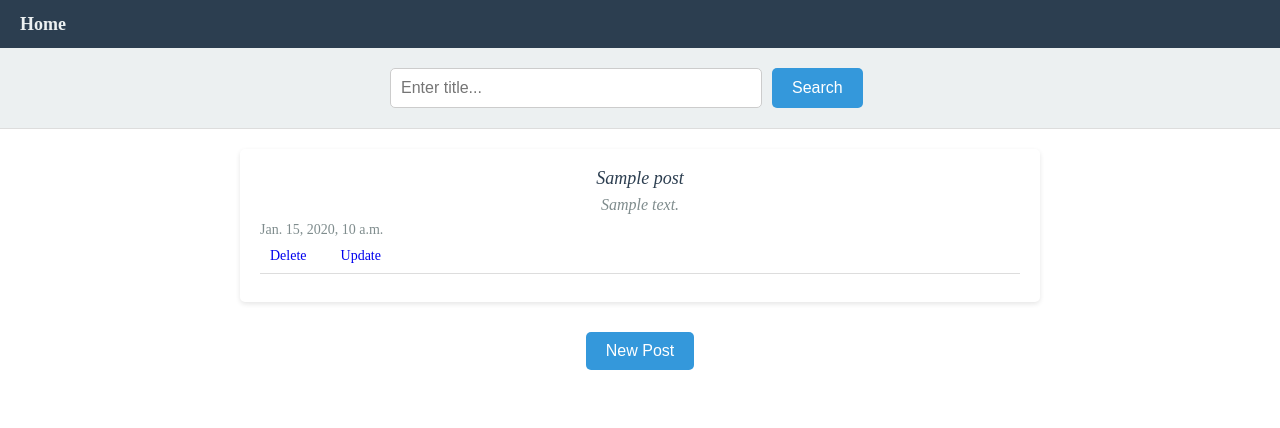
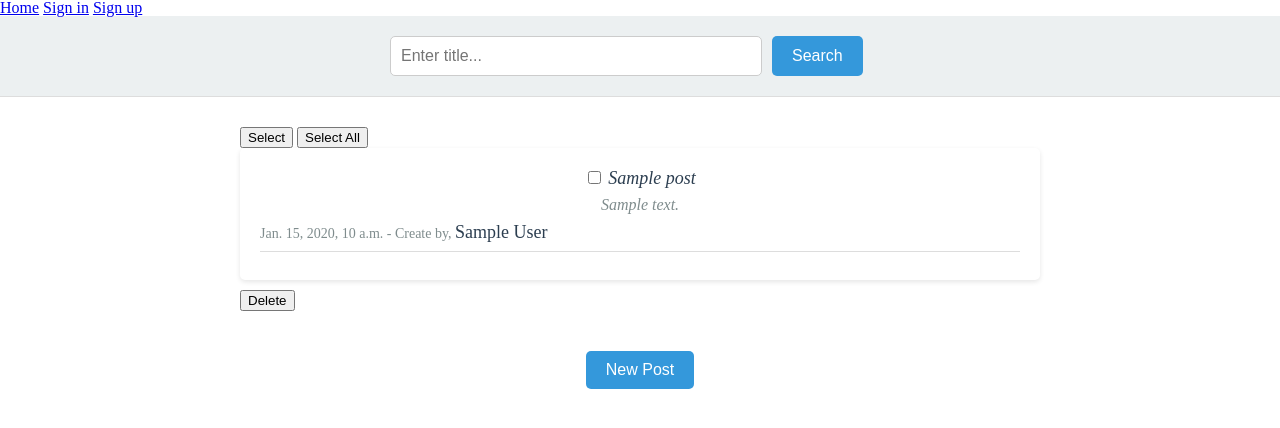
Before and after one commit to chien24/flask-tiny-app, a Django app: template blog_web/templates/blogApp/index.html in a window 1280 px wide. Shown: the top 428 px of the page. Run offline with Django 3.2, Linux system fonts and the light colour scheme; the template is opened without the code that fills it: most values are stand-ins (such as "Sample title", 1, 10 or a date in 2020).

Commit message:
Revert "update sign in, sign up template"
This reverts commit 7cca288ecb7611bcd577aa8f8d0c4797b353ac58.

```diff
--- a/blog_web/blogApp/views.py
+++ b/blog_web/blogApp/views.py
@@ -1,6 +1,8 @@
 from django.shortcuts import render, redirect, get_object_or_404
 from django.contrib.auth.models import User
 from django.contrib import messages
+from django.contrib.auth.decorators import login_required
+from django.core.paginator import Paginator, EmptyPage, PageNotAnInteger
 
 from .models import Post
 
--- a/blog_web/static/blogApp/CSS/index.css
+++ b/blog_web/static/blogApp/CSS/index.css
@@ -1,21 +1,3 @@
-/* Định dạng thanh navigation */
-nav {
-    background-color: #2c3e50;
-    padding: 15px 20px;
-    box-shadow: 0 2px 5px rgba(0, 0, 0, 0.1);
-}
-
-nav a {
-    color: #ecf0f1;
-    text-decoration: none;
-    font-size: 18px;
-    font-weight: bold;
-    transition: color 0.3s;
-}
-
-nav a:hover {
-    color: #3498db;
-}
 
 /* Định dạng thông báo (messages) */
 p i {
--- a/blog_web/templates/base.html
+++ b/blog_web/templates/base.html
@@ -13,6 +13,13 @@
     <body>
         <nav>
             <a href="{% url 'blogApp:home' %}">Home</a>
+            {% if user.is_authenticated %}
+            <span>Hello, <i>{{user.username}}</i></span>
+            <a href="{% url 'accounts:signout' %}">Sign out</a>
+            {% else %}
+            <a href="{% url 'accounts:signin' %}">Sign in</a>
+            <a href="{% url 'accounts:signup' %}">Sign up</a>
+            {% endif %}
         </nav>
         {% for message in messages %}
         <p><i>{{message}}</i></p>
--- a/blog_web/templates/blogApp/index.html
+++ b/blog_web/templates/blogApp/index.html
@@ -23,21 +23,35 @@
 
 <!-- CONTENT POSTs -->
 <main class="content">
+    <!-- select user post -->
+    {% if user.is_authenticated %}
+    <button class="select-mypost-button">My posts</button>
+    {% endif %}
+
+    <button class="select-button select" id="select-button" style="margin-top: 10px;">Select</button>
+    <button class="select-all-button select">Select All</button>
+    <form action="{% url 'blogApp:delete-list-posts' %}" method="post">
+        {% csrf_token %}
         <!-- LIST POST -->
         {% for post in posts %}
         <div class="post-content {{post.author.id}}">
             <p>
+                <input type="checkbox" name="post-select" id="post{{post.id}}" class="post-select-checkbox select post-select-checkbox{{post.author.id}}" value="{{post.id}}">
                 <strong>{{post.title}}</strong>
             </p>
             <p>{{post.content}}</p>
-        <i>{{post.date_create}}</i>
+            <i>{{post.date_create}} - Create by, <strong>{% if user == post.author %}You{% else %}{{post.author}}{% endif %}</strong></i>
+            {% if user == post.author %}
             <a href="{% url 'blogApp:delete' post.id %}">Delete</a>
             <a href="{% url 'blogApp:update' post.id %}">Update</a>
+            {% endif %}
             <hr>
         </div>
         {% empty %}
         <p>There aren't any posts at the moment.</p>
         {% endfor %}
+        <input type="submit" value="Delete" style="margin-bottom: 10px;" class="delete-select-button select">
+    </form>
 </main>
 
 <div class="create-newpost-button-block">
```
Lines whose indentation alone changed are shown as unchanged.
